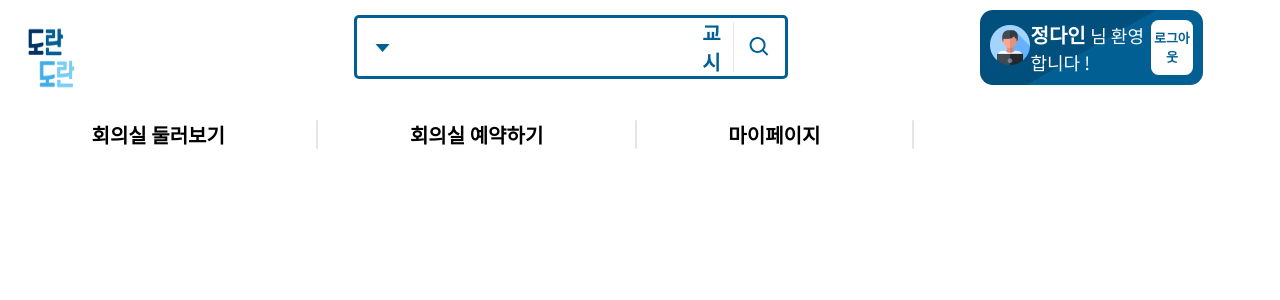
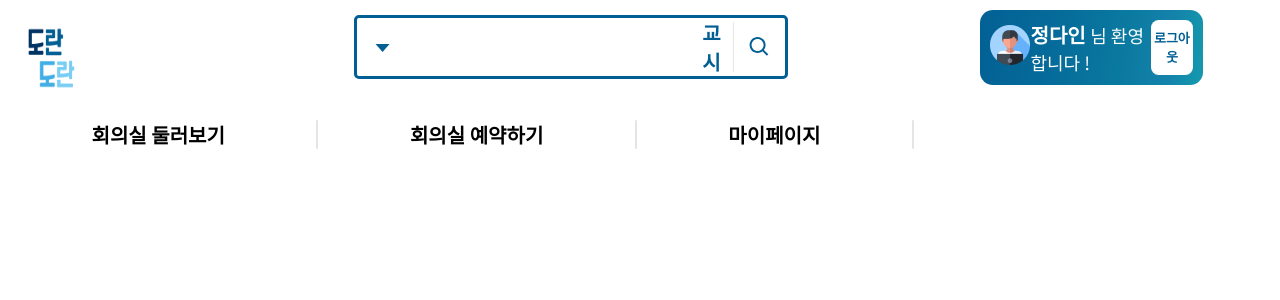
Before and after one commit to Doran-Doran-development/Doran-Doran-Client, a React (Create React App) app: page /Home in a window 1280 px wide. Shown: the top 300 px of the page. Built offline with nearby package versions, Linux system fonts and the light colour scheme.

Commit message:
[CHANGE] Header Profile Styled Change
헤더 프로필 그라데이션 변경

```diff
--- a/src/Components/Header/Styled.js
+++ b/src/Components/Header/Styled.js
@@ -60,7 +60,14 @@ const InfoContainer = styled.div`
   flex-direction: row;
   align-self: center;
   justify-content: right;
-  background: linear-gradient(150deg, #004f7c 50%, #025f94 50%);
+  background: linear-gradient(
+    97.56deg,
+    #025f94 -4.7%,
+    #066c9a 35.98%,
+    #0a79a0 62.77%,
+    #1482aa 83.62%,
+    #15a6af 108.5%
+  );
   margin-right: 6vw;
   div {
     flex: 0.6;
```
